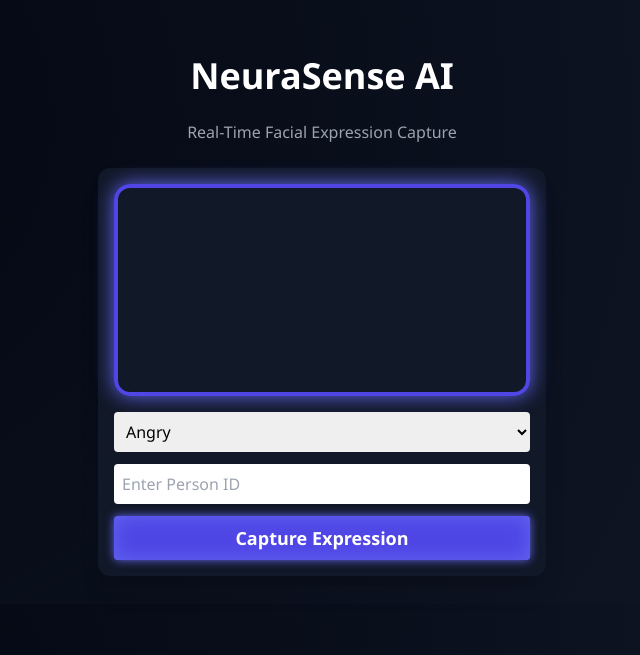
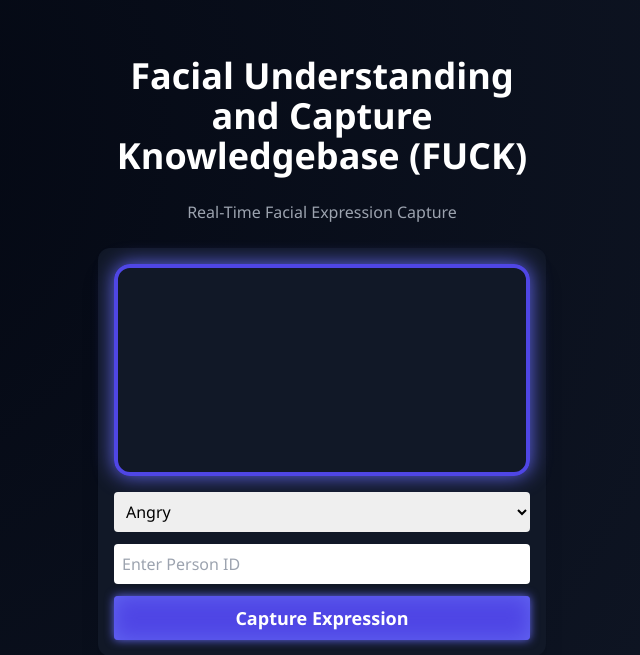
Before and after one commit to AllokMishra/DCI, a Flask app: page / in a window 1280 px wide. Shown: the top 655 px of the page, without its empty margins (318-958 px from the left). Run offline with Flask 3, Linux system fonts and the light colour scheme.

Commit message:
Update index.html

```diff
--- a/templates/index.html
+++ b/templates/index.html
@@ -3,7 +3,7 @@
 <head>
   <meta charset="UTF-8">
   <meta name="viewport" content="width=device-width, initial-scale=1.0">
-  <title>Expression Capture | NeuraSense AI</title>
+  <title>Expression Capture</title>
   <link href="https://cdn.jsdelivr.net/npm/tailwindcss@2.2.19/dist/tailwind.min.css" rel="stylesheet">
   <style>
     body {
@@ -29,7 +29,7 @@
 </head>
 <body class="text-white p-4">
   <div class="max-w-md mx-auto mt-10">
-    <h1 class="text-4xl font-bold text-center mb-6">NeuraSense AI</h1>
+    <h1 class="text-4xl font-bold text-center mb-6">Facial Understanding and Capture Knowledgebase (FUCK)</h1>
     <p class="text-center text-gray-400 mb-6">Real-Time Facial Expression Capture</p>
     <div class="bg-gray-900 p-4 rounded-xl shadow-xl">
       <video id="video" autoplay playsinline class="w-full camera mb-4"></video>
```
